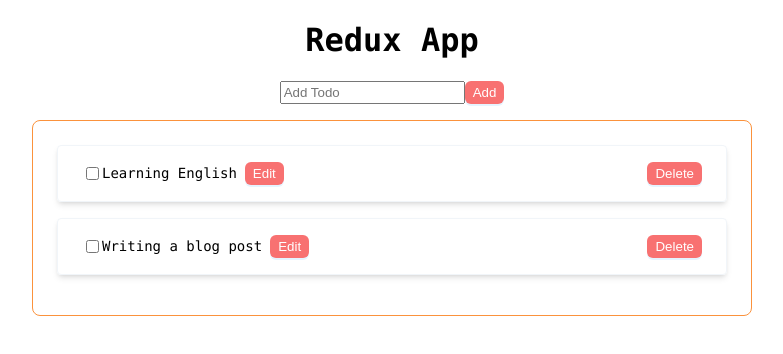
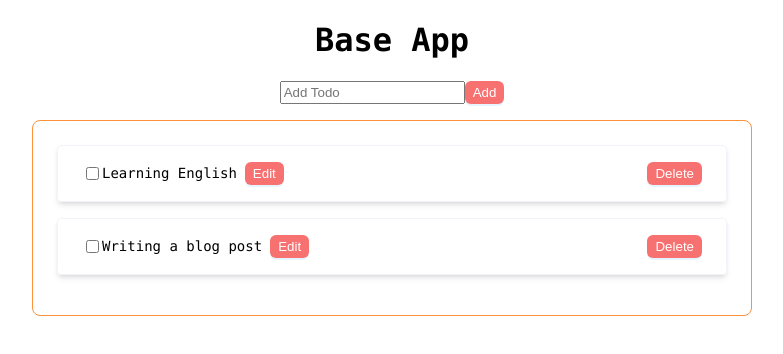
Before and after one commit to mintsweet/mintsweet.github.io, a React (Vite) app in the folder examples/reducer-context-redux/: page / in a window 1280 px wide. Shown: the top 354 px of the page, without its empty margins (248-1031 px from the left). Built offline with nearby package versions, Linux system fonts and the light colour scheme.

Commit message:
refactor: clean code for exmaples/reducer-context-redux

```diff
--- a/examples/reducer-context-redux/src/1-base/index.jsx
+++ b/examples/reducer-context-redux/src/1-base/index.jsx
@@ -23,7 +23,7 @@ export default function BaseApp() {
   const [todos, setTodos] = useState(initialTodos);
 
   const handleAddTodo = (name) => {
-    setTodos([...todos, { id: nextId++, name: name, done: false }]);
+    setTodos([...todos, { id: nextId++, name, done: false }]);
   };
 
   const handleChangeTodo = (todo) => {
--- a/examples/reducer-context-redux/src/1-base/todo.jsx
+++ b/examples/reducer-context-redux/src/1-base/todo.jsx
@@ -2,6 +2,7 @@ import { useState } from 'react';
 
 export default function Todo({ todo, onChange, onDelete }) {
   console.log(`Render Todo Component(${todo.name})...`);
+
   const [isEditing, setIsEditing] = useState(false);
 
   let todoContent;
--- a/examples/reducer-context-redux/src/2-reducer/index.jsx
+++ b/examples/reducer-context-redux/src/2-reducer/index.jsx
@@ -17,7 +17,7 @@ const initialTodos = [
   },
 ];
 
-export function todoReducer(todos, action) {
+function todoReducer(todos, action) {
   switch (action.type) {
     case 'added': {
       return [...todos, { id: nextId++, name: action.name, done: false }];
--- a/examples/reducer-context-redux/src/App.jsx
+++ b/examples/reducer-context-redux/src/App.jsx
@@ -6,10 +6,10 @@ import ReduxApp from './4-redux';
 function App() {
   return (
     <>
-      {/* <BaseApp /> */}
+      <BaseApp />
       {/* <ReducerApp /> */}
       {/* <ContextApp /> */}
-      <ReduxApp />
+      {/* <ReduxApp /> */}
     </>
   );
 }
```
